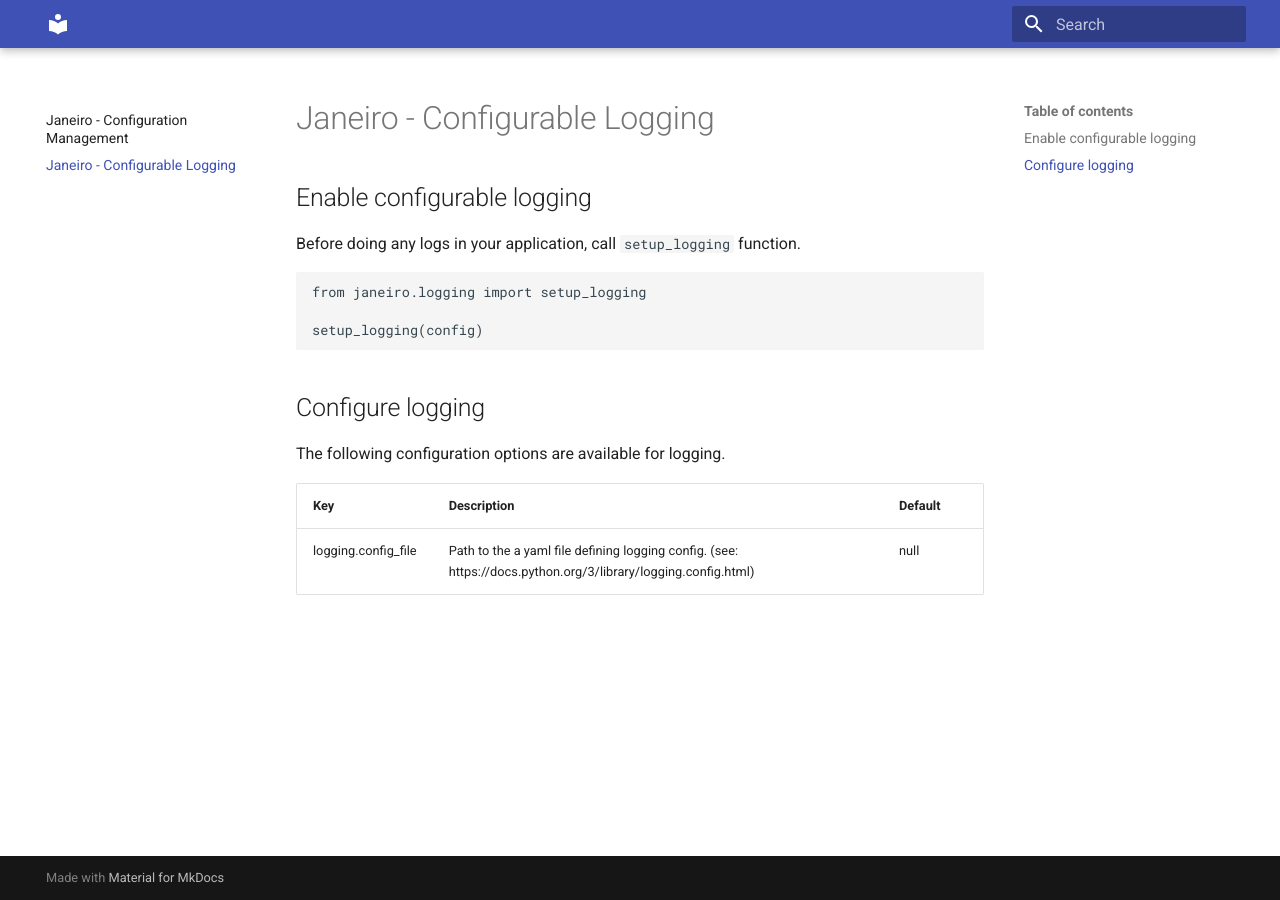
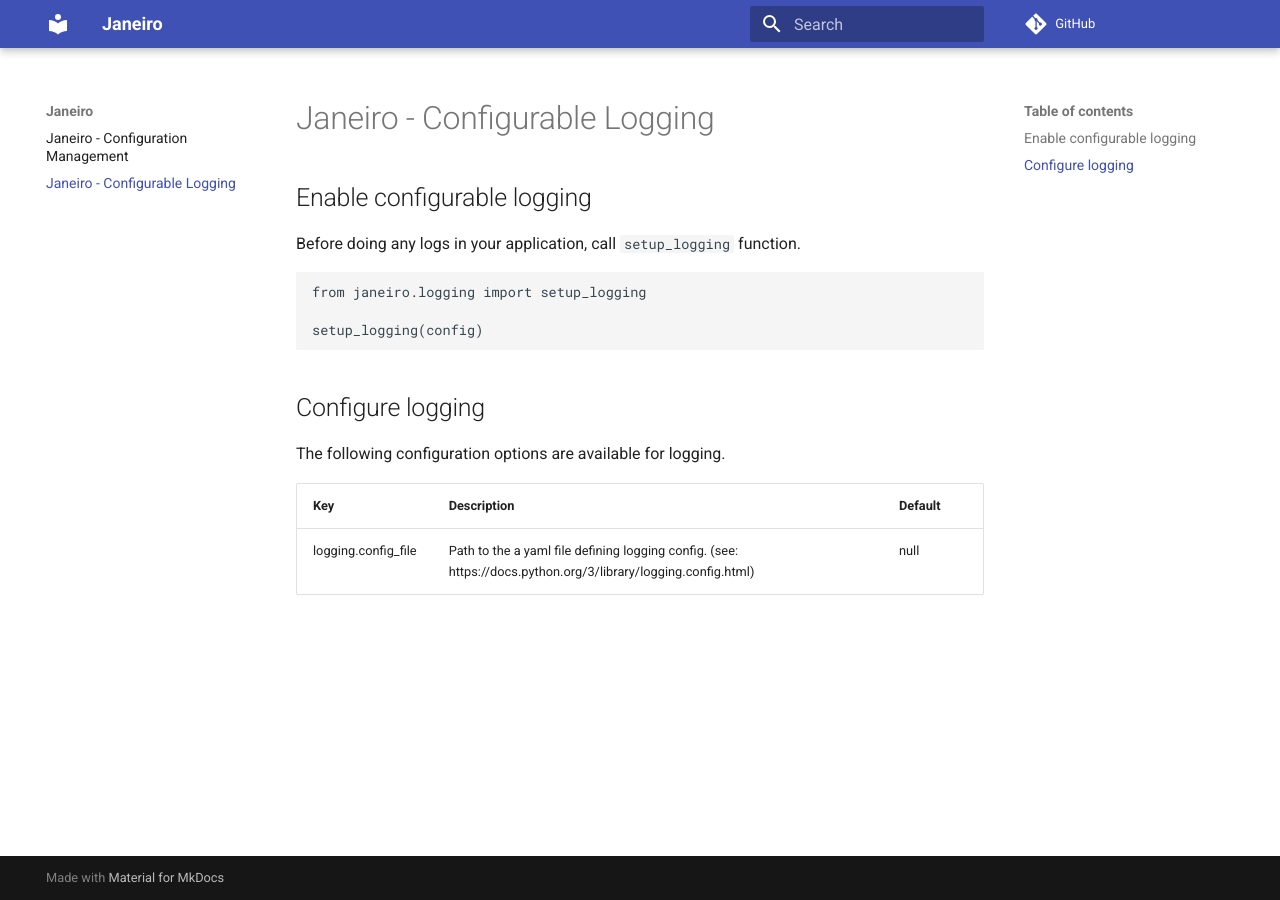
Before and after one commit to sylvanld/janeiro, an MkDocs documentation site: the page built from docs/logging.md, in a window 1280 px wide. Built offline with MkDocs 1.6.1 and Material for MkDocs 9.7.7, drawn with Linux system fonts in a browser that asks for light colours; comment, search, counter and statistics services are not loaded; the version menu is left out.

Commit message:
Update mkdocs.yml

```diff
--- a/mkdocs.yml
+++ b/mkdocs.yml
@@ -1,3 +1,6 @@
+site_name: Janeiro
+repo_url: https://github.com/sylvanld/python-janeiro
+
 theme:
   name: material
 
```
